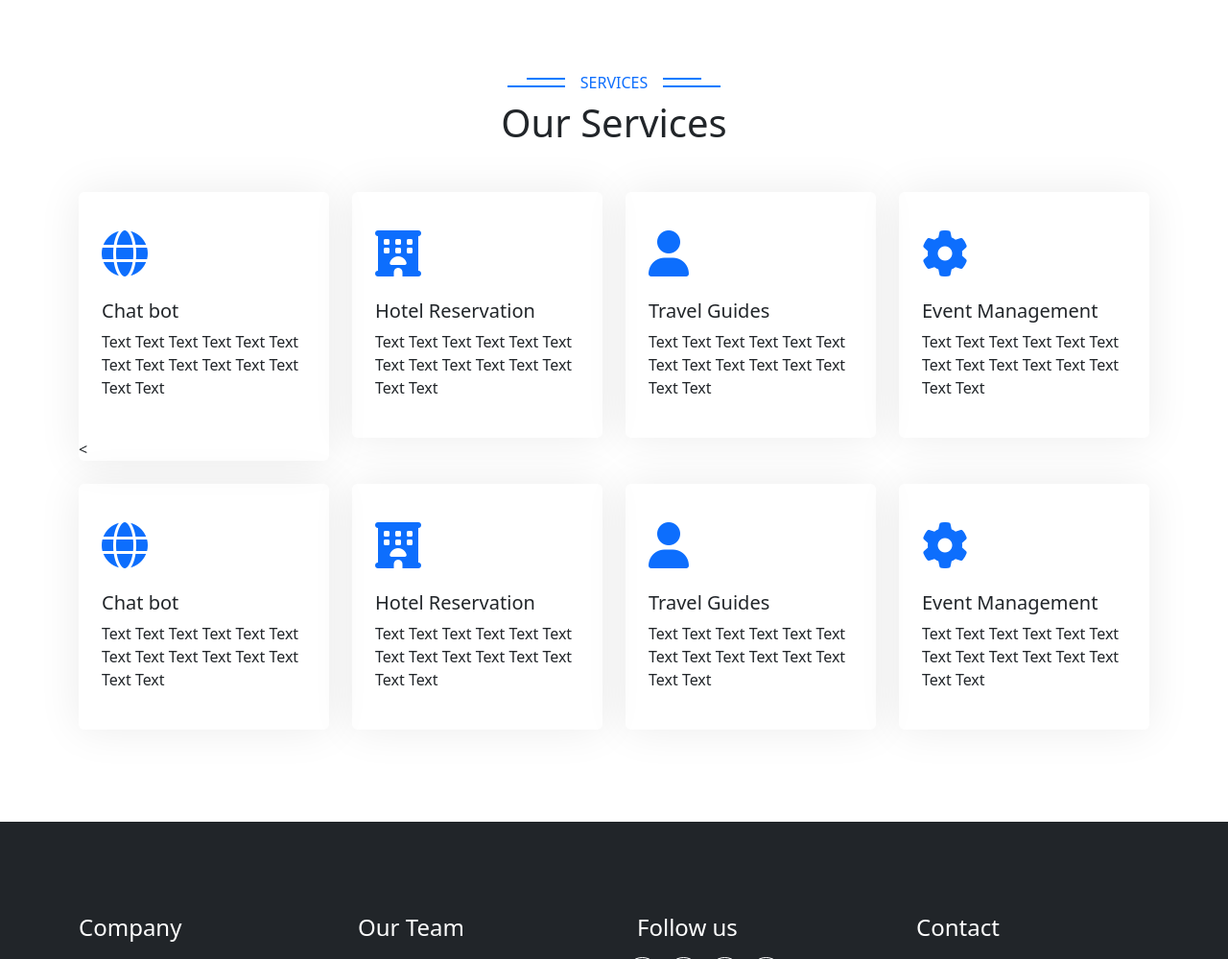
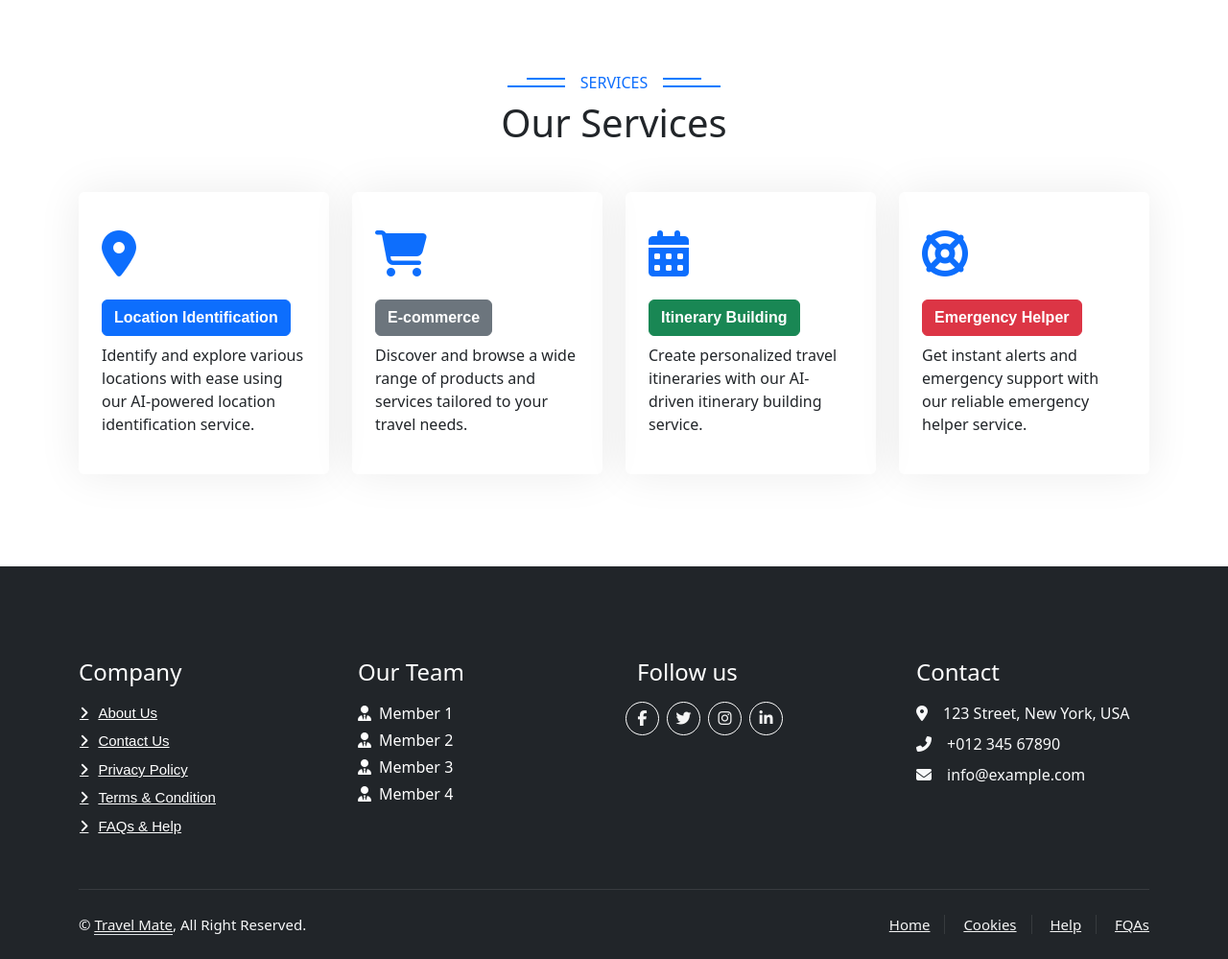
Before and after one commit to ChirasthiT/DSGP-TravelMateAI, a Flask app: template templates/Main.html in a window 1280 px wide. Shown: the part 1185-2184 px from the top of the page at 96% size. Run offline with Flask 3, Linux system fonts and the light colour scheme; the template is opened without the code that fills it, so the values that code supplies are empty; parts of the project's set-up code (start-up, migrations or seed data) failed here and were passed over; some libraries are stand-ins or nearby versions.

Commit message:
Main page addition with feature connections li and ec

```diff
--- a/Frontend/frontend.py
+++ b/Frontend/frontend.py
@@ -5,7 +5,7 @@ frontend_blueprint = Blueprint('frontend', __name__)
 
 @frontend_blueprint.route('/main')
 def main():
-    return render_template('index.html')
+    return render_template('Main.html')
 
 
 @frontend_blueprint.route('/login', methods=['POST'])
--- a/templates/Main.html
+++ b/templates/Main.html
@@ -6,14 +6,10 @@
     <title>Tourist - Travel Mate Home</title>
     <meta content="width=device-width, initial-scale=1.0" name="viewport">
 
-    <!-- Customized Bootstrap Stylesheet -->
     <link rel="stylesheet" href="https://cdnjs.cloudflare.com/ajax/libs/animate.css/3.5.2/animate.min.css"/>
     <link href="https://cdn.jsdelivr.net/npm/bootstrap@5.3.0/dist/css/bootstrap.min.css" rel="stylesheet">
     <link rel="stylesheet" href="https://cdn.jsdelivr.net/npm/bootstrap-icons/font/bootstrap-icons.css">
     <link rel="stylesheet" href="https://cdnjs.cloudflare.com/ajax/libs/font-awesome/6.5.1/css/all.min.css">
-
-    <!-- Template Stylesheet -->
-<!--    <link rel="stylesheet" href="{{ url_for('static', filename='Main.css') }}">-->
     <link rel="stylesheet" href="../static/Main.css">
 
 
@@ -47,8 +43,8 @@
                     <div class="nav-item dropdown">
                         <a href="#" class="nav-link dropdown-toggle" data-bs-toggle="dropdown">Services</a>
                         <div class="dropdown-menu m-0">
-                            <a href="" class="dropdown-item">location Identification</a>
-                            <a href="" class="dropdown-item">Travel plan itinerary</a>
+                            <a href="" class="dropdown-item">Location Identification</a>
+                            <a href="" class="dropdown-item">Travel Plan Itinerary</a>
                             <a href="" class="dropdown-item">Accommodation</a>
                             <a href="" class="dropdown-item">Helper</a>
                         </div>
@@ -129,73 +125,36 @@
                 <div class="col-lg-3 col-sm-6 wow fadeInUp" data-wow-delay="0.1s">
                     <div class="service-item rounded pt-3">
                         <div class="p-4">
-                                <i class="fa fa-3x fa-globe text-primary mb-4"></i>
-                                <h5>Chat bot</h5>
-                                <p>Text Text Text Text Text Text Text Text Text Text Text Text Text Text</p>
+                            <i class="fa fa-3x fa-map-marker-alt text-primary mb-4"></i>
+                            <h5><a href="{{ url_for('li.home') }}" class="btn btn-primary">Location Identification</a></h5>
+                            <p>Identify and explore various locations with ease using our AI-powered location identification service.</p>
                         </div>
-                            <
                     </div>
                 </div>
                 <div class="col-lg-3 col-sm-6 wow fadeInUp" data-wow-delay="0.3s">
                     <div class="service-item rounded pt-3">
                         <div class="p-4">
-                                <i class="fa fa-3x fa-hotel text-primary mb-4"></i>
-                                <h5>Hotel Reservation</h5>
-                                <p>Text Text Text Text Text Text Text Text Text Text Text Text Text Text</p>
+                            <i class="fa fa-3x fa-shopping-cart text-primary mb-4"></i>
+                            <h5><a href="{{ url_for('feature2') }}" class="btn btn-secondary">E-commerce</a></h5>
+                            <p>Discover and browse a wide range of products and services tailored to your travel needs.</p>
                         </div>
                     </div>
                 </div>
                 <div class="col-lg-3 col-sm-6 wow fadeInUp" data-wow-delay="0.5s">
                     <div class="service-item rounded pt-3">
                         <div class="p-4">
-                                <i class="fa fa-3x fa-user text-primary mb-4"></i>
-                                <h5>Travel Guides</h5>
-                                <p>Text Text Text Text Text Text Text Text Text Text Text Text Text Text</p>
+                            <i class="fa fa-3x fa-calendar-alt text-primary mb-4"></i>
+                            <h5><a href="#" class="btn btn-success">Itinerary Building</a></h5>
+                            <p>Create personalized travel itineraries with our AI-driven itinerary building service.</p>
                         </div>
                     </div>
                 </div>
                 <div class="col-lg-3 col-sm-6 wow fadeInUp" data-wow-delay="0.7s">
                     <div class="service-item rounded pt-3">
                         <div class="p-4">
-                                <i class="fa fa-3x fa-cog text-primary mb-4"></i>
-                                <h5>Event Management</h5>
-                                <p>Text Text Text Text Text Text Text Text Text Text Text Text Text Text</p>
-                            </div>
-                        </div>
-                    </div>
-                    <div class="col-lg-3 col-sm-6 wow fadeInUp" data-wow-delay="0.1s">
-                        <div class="service-item rounded pt-3">
-                            <div class="p-4">
-                                <i class="fa fa-3x fa-globe text-primary mb-4"></i>
-                                <h5>Chat bot</h5>
-                                <p>Text Text Text Text Text Text Text Text Text Text Text Text Text Text</p>
-                            </div>
-                        </div>
-                    </div>
-                    <div class="col-lg-3 col-sm-6 wow fadeInUp" data-wow-delay="0.3s">
-                        <div class="service-item rounded pt-3">
-                            <div class="p-4">
-                                <i class="fa fa-3x fa-hotel text-primary mb-4"></i>
-                                <h5>Hotel Reservation</h5>
-                                <p>Text Text Text Text Text Text Text Text Text Text Text Text Text Text</p>
-                            </div>
-                        </div>
-                    </div>
-                    <div class="col-lg-3 col-sm-6 wow fadeInUp" data-wow-delay="0.5s">
-                        <div class="service-item rounded pt-3">
-                            <div class="p-4">
-                                <i class="fa fa-3x fa-user text-primary mb-4"></i>
-                                <h5>Travel Guides</h5>
-                                <p>Text Text Text Text Text Text Text Text Text Text Text Text Text Text</p>
-                            </div>
-                        </div>
-                    </div>
-                    <div class="col-lg-3 col-sm-6 wow fadeInUp" data-wow-delay="0.7s">
-                        <div class="service-item rounded pt-3">
-                            <div class="p-4">
-                                <i class="fa fa-3x fa-cog text-primary mb-4"></i>
-                                <h5>Event Management</h5>
-                                <p>Text Text Text Text Text Text Text Text Text Text Text Text Text Text</p>
+                            <i class="fa fa-3x fa-life-ring text-primary mb-4"></i>
+                            <h5><a href="#" class="btn btn-danger">Emergency Helper</a></h5>
+                            <p>Get instant alerts and emergency support with our reliable emergency helper service.</p>
                         </div>
                     </div>
                 </div>
```
Also changed, not shown: static/style.css (+7 -4 lines), templates/landing.html (+11 -3 lines). Lines whose indentation alone changed are shown as unchanged.
